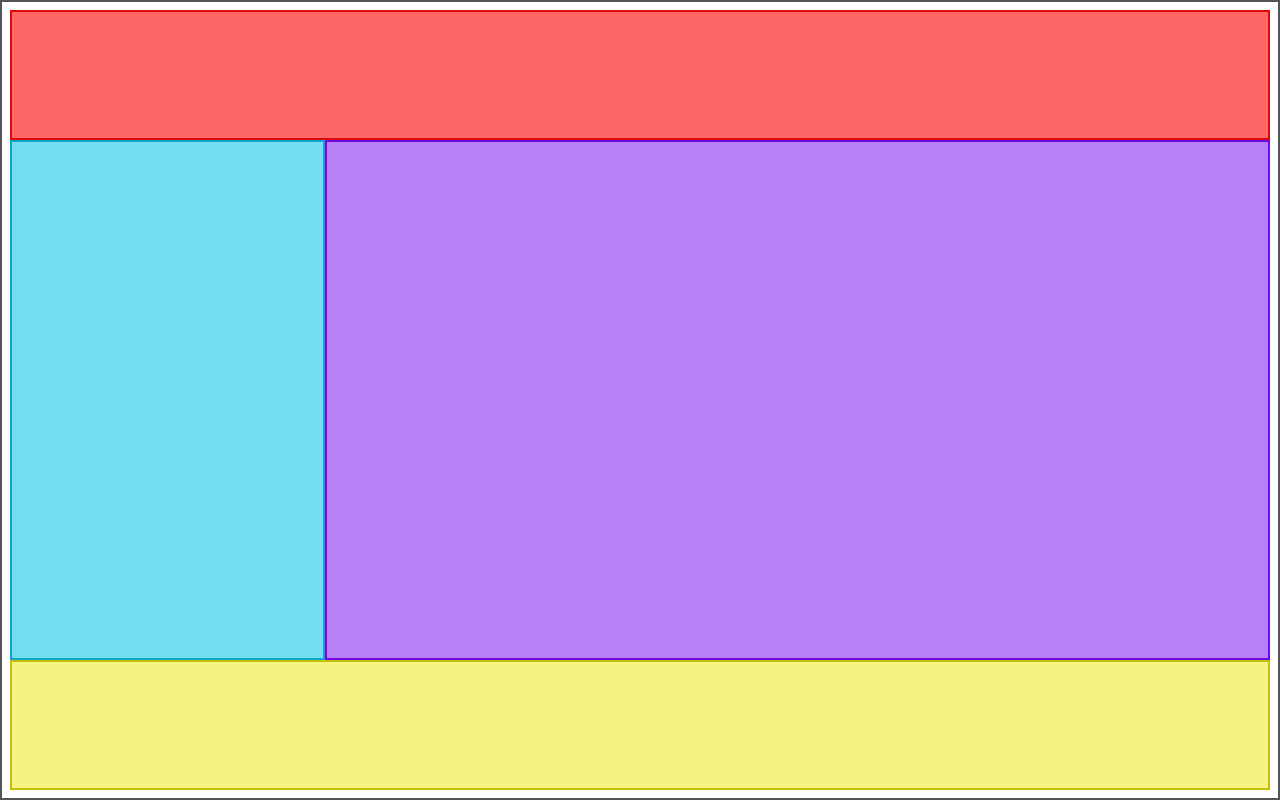
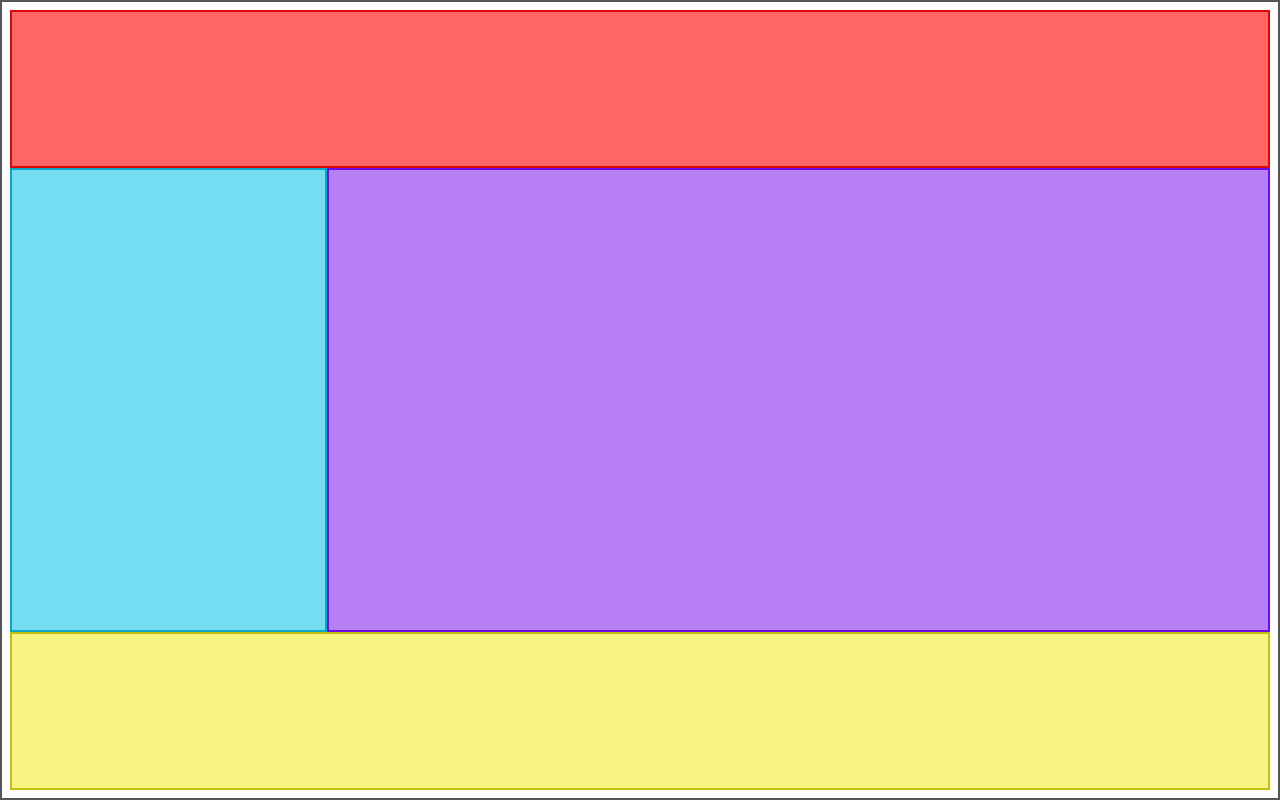
Before and after one commit to iLLtech1/masteringCssGrid, a plain HTML site: page gridNamesExercise/index.html in a window 1280 px wide. Drawn offline with Linux system fonts and the light colour scheme.

Commit message:
added fgrid template areas

```diff
--- a/gridNamesExercise/style.css
+++ b/gridNamesExercise/style.css
@@ -15,9 +15,16 @@ body {
   padding: 8px;
   min-height: 100vh;
   display: grid;
+  grid-template-areas:
+  "header header header header"
+  "sidebar content content content"
+  "sidebar content content content"
+  "sidebar content content content"
+  "footer footer footer footer";
 
-  grid-template-columns: [header-start sidebar-start footer-start] 1fr [sidebar-end content-start] 3fr [header-end content-end footer-end];
-  grid-template-rows: [header-start] 1fr [header-end sidebar-start content-start] 4fr [sidebar-end content-end footer-end] 1fr [footer-end];
+
+  /* grid-template-columns: [header-start sidebar-start footer-start] 1fr [sidebar-end content-start] 3fr [header-end content-end footer-end];
+  grid-template-rows: [header-start] 1fr [header-end sidebar-start content-start] 4fr [sidebar-end content-end footer-end] 1fr [footer-end]; */
 }
 
 header {
```
Also changed, not shown: gridNamesExercise/index.html (+1 -0 lines).
